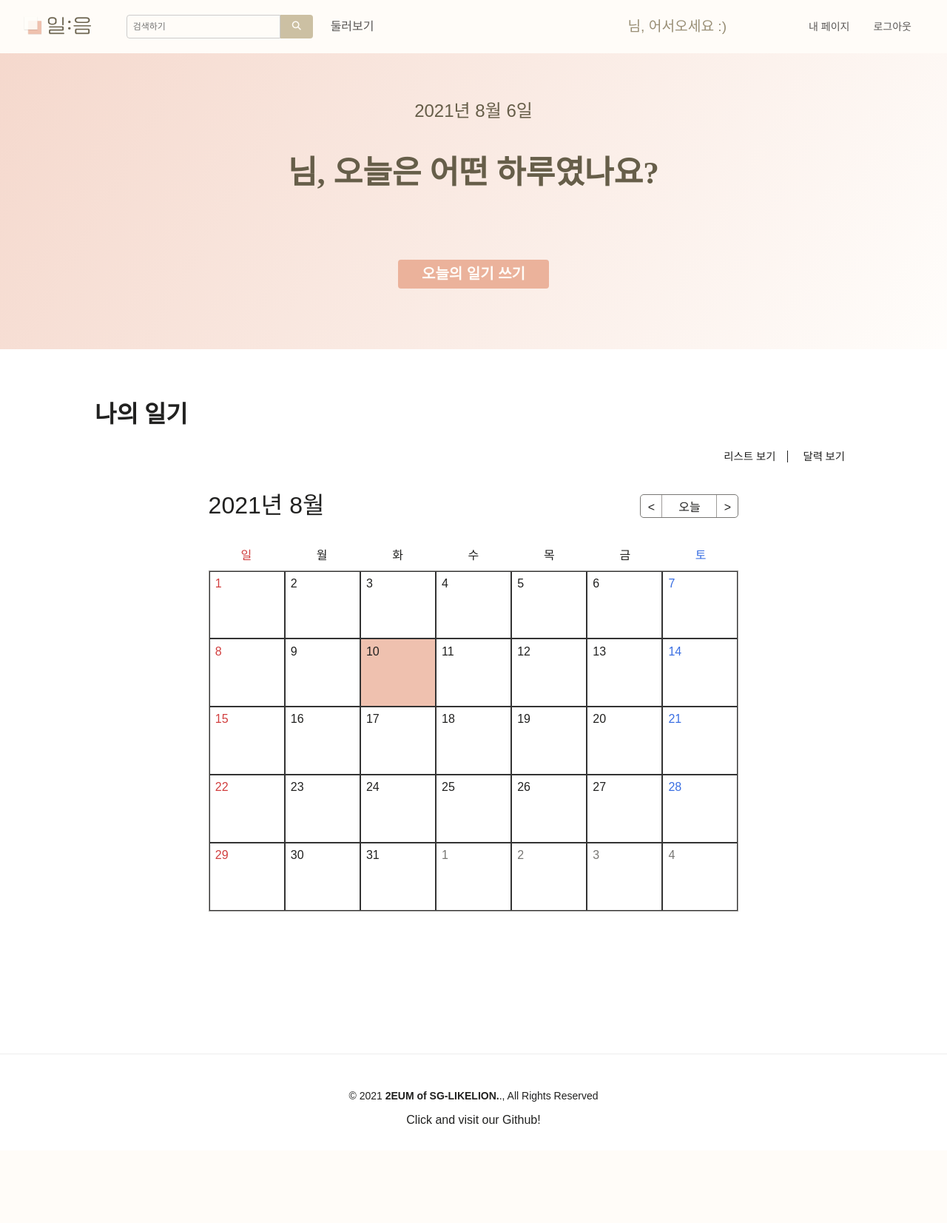
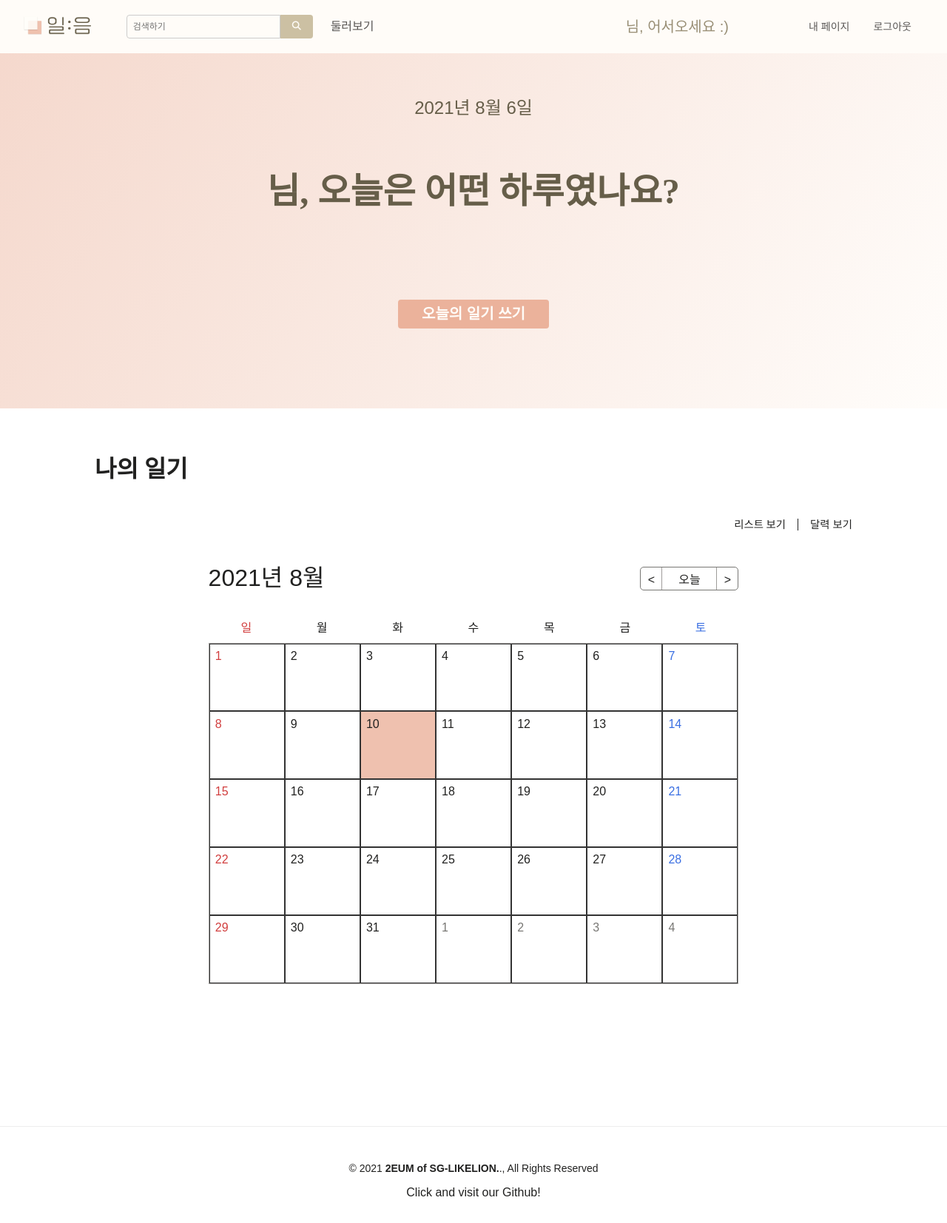
Before and after one commit to 2eum/musicdiary, a Django app: page /mypage/cal in a window 1280 px wide. Shown: the whole page at 74% size. Before the commit the page ends 1519 px from the top, so only its background shows below. Run offline with Django 3.2, Linux system fonts and the light colour scheme; the visitor is signed in with stand-in values (Sample User, id 1); data that the repository does not hold is empty; some libraries are stand-ins or nearby versions; some web fonts are replaced.

Commit message:
final front check on base, home, list, calendar, detail

```diff
--- a/posts/static/css/style.css
+++ b/posts/static/css/base.css
@@ -1,3 +1,4 @@
+/* base settings */
 @font-face {
   font-family: "Pretendard-Thin";
   src: url("https://cdn.jsdelivr.net/gh/Project-Noonnu/noonfonts_2107@1.1/Pretendard-Thin.woff")
@@ -74,10 +75,6 @@
   font-family: Pretendard-Regular, Arial, Helvetica, sans-serif;
 }
 
-.current {
-  font-family: Pretendard-SemiBold;
-}
-
 li {
   list-style-type: none;
 }
@@ -98,8 +95,12 @@
   outline: none;
 }
 
-.dark-grey {
+.dark-gray {
   color: var(--mus-darkgray);
+}
+
+.shady {
+  color: #665e49;
 }
 
 .btn-beige {
@@ -140,162 +141,22 @@
   color: var(--mus-white);
 }
 
-.hello {
+.brown {
   color: var(--mus-brown);
-  font-size: 1.2em;
-}
-
-footer {
-  text-align: center;
-}
-
-/* ListView */
-/* header */
-
-.header-content {
-  background: linear-gradient(
-    120deg,
-    rgba(235, 178, 155, 0.5),
-    rgba(255, 252, 248, 0.58)
-  );
-  text-align: center;
-  padding: 4rem 0;
-  height: 50vh;
-}
-
-.shady {
-  color: #665e49;
-}
-
-.username {
-  color: #665e49;
-  font-weight: 600;
-}
-
-.greeting {
-  color: #665e49;
-  font-family: Pretendard-Thin;
-  font-size: 2.7em;
 }
 
 .create-btn {
   background-color: #ebb29b;
+  font-weight: 600;
   color: var(--mus-white);
 }
 
-/* Main Content Area */
 .create-btn:visited {
   color: var(--mus-white);
 }
 
-.content-title {
-  font-family: Pretendard-Bold;
-  margin: 70px 0px 20px 0px;
-}
-
-.view {
-  margin: 10px;
-  font-size: 0.9rem;
-}
-
-.date {
-  margin: 30px 0px 20px 0px;
-}
-
-.preview {
-  background-color: var(--mus-white);
-}
-
-
-/* Home */
-.home-banner-container {
-  background: linear-gradient(
-    to bottom,
-    rgba(196, 185, 157),
-    rgba(196, 185, 157, 0.82)
-  );
-}
-
-.home-banner-container *,
-.home-banner-container p,
-.home-banner-container .diary-title {
-  color: var(--mus-white);
-}
-
-.home-banner-container .preview {
-  background: transparent;
-}
-
-.home-content-container .preview {
-  width: 60vw;
-  /* height: 35vh; */
-  height: 350px;
-}
-
-.home-title {
-  font-family : Pretendard-Thin;
-  background: rgba(255, 213, 196, 0.5);
-}
-
-.preview-music {
-  text-align: center;
-}
-
-.music-title {
-  font-family: Pretendard-Medium;
-  color: var(--mus-darkgray);
-  margin: 12px;
-}
-
-.music-artist {
-  font-family: Pretendard-Medium;
-  color: var(--mus-little-darkgray);
-  margin: 12px;
-}
-
-.preview-music img {
-  max-width: 60%;
-  filter: drop-shadow(3px 3px 3px #000);
-}
-
-.diary-title {
-  font-family: Pretendard-Medium;
-  color: var(--mus-darkgray);
-}
-
-.tag {
-  color: var(--mus-little-darkgray);
-}
-
-.diary-text-preview {
-  word-wrap: break-word;
-  overflow: hidden;
-}
-
 .lh-large {
   line-height: 1.8;
-}
-
-.entry {
-  display: none;
-}
-
-.entry.current {
-  display: flex;
-}
-
-.prev,
-.next {
-  background: none;
-}
-
-.pink-emp {
-  color: #dba691;
-}
-
-
-.create-post p {
-  font-family: Pretendard-ExtraLight;
 }
 
 /* custom player */
--- a/posts/static/css/calendarview.css
+++ b/posts/static/css/calendar.css
@@ -11,21 +11,17 @@
 }
 
 .cal-nav {
-  /* width: 14%; */
   display: flex;
   flex-grow: 0;
   flex-shrink: 0;
   justify-content: center;
-  /* align-items: center; */
   border: 1px solid var(--mus-little-darkgray);
   border-radius: 5px;
-  /* margin: 2% 43% 7% 43%; */
 }
 
 .year-month {
   text-align: center;
   font-size: 2em;
-  /* margin: 20px; */
 }
 
 .nav-btn {
@@ -39,7 +35,6 @@
 }
 
 .go-today {
-  /* width: 80%; */
   width: 75px;
   border-left: 1px solid var(--mus-neutralgray);
   border-right: 1px solid var(--mus-neutralgray);
@@ -71,7 +66,6 @@
   cursor: pointer;
   width: calc(100% / 7);
   padding: 1% 9% 9% 1%;
-  /* text-align: center; */
   border: 1px solid #333333;
   transition: all 0.3s;
 }
--- /dev/null
+++ b/posts/static/css/list.css
@@ -0,0 +1,32 @@
+/* ListView */
+/* header */
+
+.header-content {
+  background: linear-gradient(
+    120deg,
+    rgba(235, 178, 155, 0.5),
+    rgba(255, 252, 248, 0.58)
+  );
+  height: 60vh;
+}
+
+.greeting {
+  font-family: Pretendard-Thin;
+}
+
+/* Main Content Area */
+.content-title {
+  font-family: Pretendard-Bold;
+}
+
+.view {
+  font-size: 0.9rem;
+}
+
+.current {
+  font-family: Pretendard-SemiBold;
+}
+
+.preview {
+  background-color: var(--mus-white);
+}
--- a/posts/static/js/player.js
+++ b/posts/static/js/player.js
@@ -1,4 +1,3 @@
-
 const player = document.querySelector(".media-player");
 const nowPlaying = document.querySelector(".now-playing");
 const playerBar = document.querySelector(".stream-now");
@@ -6,7 +5,10 @@
 player.ontimeupdate = (e) => {
   const { currentTime, duration } = e.srcElement;
   if (playerBar) {
-    playerBar.style.width = `${(currentTime / duration) * 100}%`;
+    playerBar.style.width =
+      currentTime / duration > 3 / 30
+        ? `${(currentTime / duration) * 100}%`
+        : `${(2 / 30) * 100}%`;
   }
   seconds = Math.floor(currentTime);
   if (seconds < 10) seconds = "0" + seconds;
--- a/posts/templates/base.html
+++ b/posts/templates/base.html
@@ -8,8 +8,10 @@
     <link
       rel="shortcut icon"
       type="image/png"
-      href="{% static 'images/1eum_logo.png' %}"
+      href="{% static 'images/favicon.png' %}"
     />
+
+    <!-- tachyon, font-awesome import-->
     <link
       rel="stylesheet"
       href="https://unpkg.com/tachyons@4.12.0/css/tachyons.min.css"
@@ -18,59 +20,61 @@
       src="https://kit.fontawesome.com/f0ec34fd1a.js"
       crossorigin="anonymous"
     ></script>
-    <link rel="stylesheet" href="{% static 'css/style.css' %}" />
 
+    <!-- base css import -->
+    <link rel="stylesheet" href="{% static 'css/base.css' %}" />
+
+    <!-- block for addtional css-->
     {% block add_css %} {% endblock add_css %}
 
-    <title>Music Diary</title>
+    <title>일:음</title>
   </head>
   <body>
     <!-- top-nav section -->
-    <nav class="ph4 flex lh-solid w-100 justify-between pv1 items-center">
-      <a class="logo" href="{% url 'home' %}"
-        ><img src="{% static 'images/1eum_logo.png' %}" alt="logo" class=""
-      /></a>
-      <div class="menus flex justify-between items-center w-100 ml4">
-        <ul class="flex items-center h3">
+    <nav class="ph4 pv1 lh-solid w-100 flex justify-between items-center">
+      <a class="logo" href="{% url 'home' %}">
+        <img src="{% static 'images/1eum_logo.png' %}" alt="logo" class="" />
+      </a>
+      <div class="w-100 ml4 flex justify-between items-center">
+        <ul class="h3 flex items-center">
           <li class="mh3 br2 h2 flex">
             <input
               class="
                 search-input
+                input-reset
+                pv2
+                ph2
+                h2
                 f7 f7-l
-                input-reset
                 fl
                 black-80
                 bg-white
-                pv2
-                ph2
                 br2-ns
                 br--left-ns
                 ba
                 b--moon-gray
-                h2
               "
               placeholder="검색하기"
               type="text"
               name="search"
-              value=""
               id="search"
             />
             <button
               class="
+                h2
+                ph3
+                pv2
+                pointer
                 f7 f7-l
                 button-reset
                 fl
-                pa2
                 tc
                 bn
                 bg-animate
                 btn-beige
                 white
-                pointer
                 br2-ns
                 br--right-ns
-                h2
-                ph3
               "
               type="submit"
             >
@@ -78,28 +82,28 @@
             </button>
           </li>
           <li class="mh2">
-            <a href="#" class="dark-grey">둘러보기</a>
+            <a href="#" class="dark-gray">둘러보기</a>
           </li>
         </ul>
         {% if user.is_authenticated %}
-        <p class="hello ml7 mr3">{{ user.nickname }}님, 어서오세요 :)</p>
+        <p class="ml7 mr3 f4 brown">{{ user.nickname }}님, 어서오세요 :)</p>
         {% else %}
-        <p class="hello ml7 mr3">로그인 하고 더 많은 이야기를 나눠요! :)</p>
+        <p class="ml7 mr3 f4 brown">로그인 하고 더 많은 이야기를 나눠요! :)</p>
         {% endif %}
         <ul class="flex items-center">
           {% if user.is_authenticated %}
           <li class="mh3 f6">
-            <a href="{% url 'mypage' %}" class="dark-grey">내 페이지</a>
+            <a href="{% url 'mypage' %}" class="dark-gray">내 페이지</a>
           </li>
           <li class="mh3 f6">
-            <a href="{% url 'logout' %}" class="dark-grey">로그아웃</a>
+            <a href="{% url 'logout' %}" class="dark-gray">로그아웃</a>
           </li>
           {% else %}
           <li class="mh3 f6">
-            <a href="{% url 'login' %}" class="dark-grey">로그인</a>
+            <a href="{% url 'login' %}" class="dark-gray">로그인</a>
           </li>
           <li class="mh3 f6">
-            <a href="{% url 'signup' %}" class="dark-grey">회원가입</a>
+            <a href="{% url 'signup' %}" class="dark-gray">회원가입</a>
           </li>
           {% endif %}
         </ul>
@@ -108,17 +112,18 @@
 
     {% block content %} {% endblock %}
 
-    <footer class="mt6 pv4 ph3 ph5-m ph6-l mid-gray bt b--light-gray">
-      <small class="f6 db tc mv3"
-        >© 2021 <b>2EUM of SG-LIKELION.</b>., All Rights Reserved</small
-      >
+    <footer class="mt6 pv4 ph3 ph5-m ph6-l mid-gray bt b--light-gray tc">
+      <small class="f6 db tc mv3">
+        © 2021 <strong>2EUM of SG-LIKELION.</strong>., All Rights Reserved
+      </small>
       <a
         class="f5 mb3"
         href="https://github.com/2eum/musicdiary"
         title="Github-link"
         class="f6 dib ph2 link mid-gray dim"
-        >Click and visit our Github!</a
       >
+        Click and visit our Github!
+      </a>
     </footer>
   </body>
 </html>
--- /dev/null
+++ b/posts/templates/mycalendar.html
@@ -0,0 +1,67 @@
+{% extends './base.html' %} {% load static %} {% block add_css %}
+<link rel="stylesheet" href="{% static 'css/list.css' %}" />
+<link rel="stylesheet" href="{% static 'css/calendar.css' %}" />
+{% endblock add_css %} {% block content %}
+<!-- Header content -->
+<section
+  class="header-content pa4 flex flex-column items-center justify-around tc"
+>
+  <p class="shady f3 mv3">{% now "Y" %}년 {% now "M" %} {% now "j" %}일</p>
+  <h1 class="greeting shady f1">
+    <span class="username shady fw6">{{ user.nickname }}</span>님, 오늘은 어떤
+    하루였나요?
+  </h1>
+  <a
+    class="create-btn mv5 ph4 pv2 dib input-reset bn br2 grow pointer f4"
+    href="{% url 'new' %}"
+    >오늘의 일기 쓰기</a
+  >
+</section>
+<!-- main content-area -->
+<main>
+  <section class="content-area flex flex-column w-80 ml-auto mr-auto">
+    <h1 class="content-title mt5 mb4">나의 일기</h1>
+    <ul class="viewtab flex justify-end">
+      <li class="view br pr3 ma3">
+        <a class="current" href="">리스트 보기</a>
+      </li>
+      <li class="view mv3"><a href="{% url 'mypage-cal' %}">달력 보기</a></li>
+    </ul>
+
+    <!-- calendar -->
+    <div class="calendar pb5">
+      <div class="calendar_header">
+        <div class="year-month f3">
+          <span class="cal-year"></span>년 <span class="cal-month"></span>월
+        </div>
+        <div class="cal-nav">
+          <button class="nav-btn go-prev" onclick="prevMonth()">&lt;</button>
+          <button class="nav-btn go-today" onclick="goToday()">오늘</button>
+          <button class="nav-btn go-next" onclick="nextMonth()">&gt;</button>
+        </div>
+      </div>
+      <div class="calendar_main">
+        <div class="cal-days">
+          <div class="cal-day">일</div>
+          <div class="cal-day">월</div>
+          <div class="cal-day">화</div>
+          <div class="cal-day">수</div>
+          <div class="cal-day">목</div>
+          <div class="cal-day">금</div>
+          <div class="cal-day">토</div>
+        </div>
+        <div class="cal-dates"></div>
+      </div>
+    </div>
+
+    {% for c in contents %}
+    <div class='dn on{{c.pub_date|date:"Y-n-j"}}'>
+      <p class="img-src">{{c.track_album_cover}}</p>
+      <p class="id">{{c.id}}</p>
+    </div>
+
+    {% endfor %}
+    <script src="{% static 'js/calendar/calendar.js' %}"></script>
+  </section>
+</main>
+{% endblock %}
--- a/posts/templates/user-calendarview.html
+++ /dev/null
@@ -1,66 +0,0 @@
-{% extends './base.html' %} {% load static %}
-{% block add_css %}
-
-<link rel="stylesheet" href="{% static 'css/calendarview.css' %}" />
-{% endblock add_css %}
-
-{% block content %}
-<!-- Header content -->
-<section class="header-content flex flex-column items-center justify-around">
-    <span class="shady f3 mb3">{% now "Y" %}년 {% now "M" %} {% now "j" %}일</span>
-    <h1 class="greeting">
-      <span class="username">{{ user.nickname }}</span>님, 오늘은 어떤 하루였나요?
-    </h1>
-    <a class="mv5 dib b ph4 pv2 input-reset bn br2 grow pointer f4 create-btn hover-white"
-    href="{% url 'new' %}">오늘의 일기 쓰기</a>
-  </section>
-
-<!-- main content-area -->
-<main>
-  <section class="content-area flex flex-column w-80 ml-auto mr-auto">
-    <h1 class="content-title">나의 일기</h1>
-    <ul class="viewtab flex justify-end">
-      <li class="view br pr3">
-        <a href="{% url 'mypage' %}">리스트 보기</a>
-      </li>
-      <li class="view"><a class="current" href="">달력 보기</a></li>
-    </ul>
-
-<!-- calendar -->
-    <div class="calendar pb5">
-        <div class="calendar_header">
-            <div class="year-month f3">
-                <span class="cal-year"></span>년
-                <span class="cal-month"></span>월
-            </div>
-            <div class="cal-nav">
-                <button class="nav-btn go-prev" onclick="prevMonth()">&lt;</button>
-                <button class="nav-btn go-today" onclick="goToday()">오늘</button>
-                <button class="nav-btn go-next" onclick="nextMonth()">&gt;</button>
-            </div>
-        </div>
-        <div class="calendar_main">
-            <div class="cal-days">
-                <div class="cal-day">일</div>
-                <div class="cal-day">월</div>
-                <div class="cal-day">화</div>
-                <div class="cal-day">수</div>
-                <div class="cal-day">목</div>
-                <div class="cal-day">금</div>
-                <div class="cal-day">토</div>
-            </div>
-            <div class="cal-dates"></div>
-        </div>
-    </div>
-
-{% for c in contents %}
-<div class='dn on{{c.pub_date|date:"Y-n-j"}}'>
-<p class="img-src">{{c.track_album_cover}}</p>
-<p class="id">{{c.id}}</p>
-</div>
-
-{% endfor %}
-        <script src="{% static 'js/calendar/calendar.js' %}"></script>
-    </section>
-</main>
-{% endblock %}
--- a/posts/views.py
+++ b/posts/views.py
@@ -127,16 +127,12 @@
         posts = Content.objects.order_by('-pub_date').filter(writerid=request.user.username)
     else:
         return redirect('login')
-    return render(request, 'user-listview.html', {'posts_list':posts})
-
-def user_listview(request):
-    return render(request, 'user-listview.html')
+    return render(request, 'mylist.html', {'posts_list':posts})
 
 def user_calendarview(request):
-
     #calendar
     contents = Content.objects.order_by('-pub_date').filter(writerid=request.user.username)
-    return render(request, 'user-calendarview.html', {'contents': contents})
+    return render(request, 'mycalendar.html', {'contents': contents})
 
 def detail_cal(request, index):
     post = get_object_or_404(Content, pk=index)
```
Also changed, not shown: posts/static/css/detail.css (+2 -41 lines), posts/static/css/home.css (added, +56 -0 lines), posts/templates/detail.html (+23 -18 lines), posts/templates/home.html (+15 -12 lines), posts/templates/mylist.html (added, +59 -0 lines), posts/templates/mypage.html (deleted, +0 -14 lines), posts/templates/search_home.html (deleted, +0 -20 lines), posts/templates/user-listview.html (deleted, +0 -53 lines), posts/static/images/favicon.png (added).
